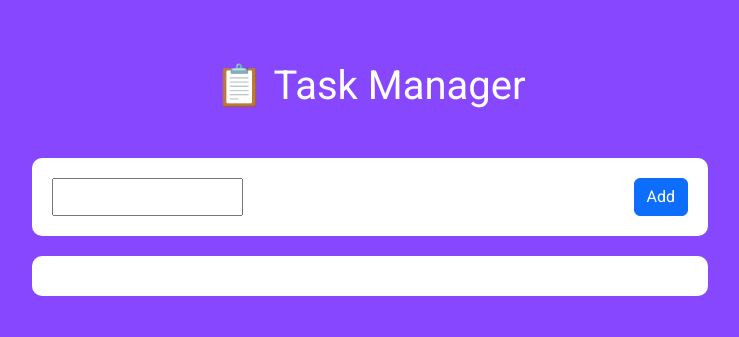
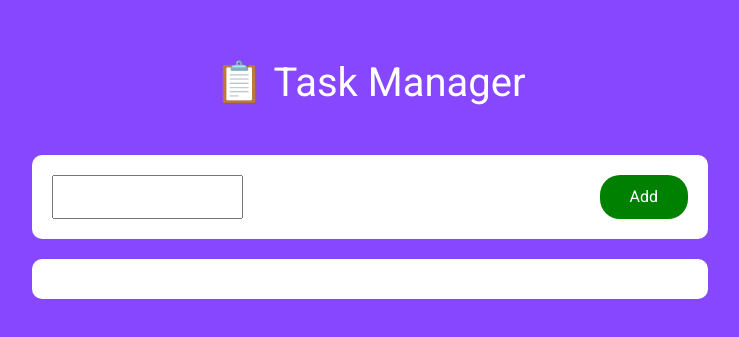
Before and after one commit to Silvio-Arem/aula-react-1, a React (Create React App) app: page / in a window 1280 px wide. Shown: the part 235-572 px from the top of the page, without its empty margins (270-1009 px from the left). Built offline with nearby package versions, Linux system fonts and the light colour scheme.

Commit message:
aplicando o componente botão estilizado no App.tsx

```diff
--- a/src/App.tsx
+++ b/src/App.tsx
@@ -2,6 +2,7 @@
 import React, { useState, useEffect } from "react";
 import TaskContainer from "./components/LinkContainer";
 import TaskItem from "./components/TaskItem";
+import { BotaoDefault } from "./components/Botao/styles";
 
 interface Tarefa {
   titulo: string;
@@ -46,9 +47,9 @@ function App() {
       <h1 className="m-5">📋 Task Manager</h1>
       <form id="new-task" onSubmit={adicionarTarefa}>
         <input type="text" onChange={(event)=> setTituloTarefa(event.target.value) } value={tituloTarefa}/>
-        <button id="btnAdd" className="btn btn-primary" type="submit">
+        <BotaoDefault id="btnAdd" className="btn btn-primary" type="submit">
           Add
-        </button>
+        </BotaoDefault>
       </form>
       <TaskContainer>
         {tarefas.map((tarefa: Tarefa, posicao: number) => {
```
